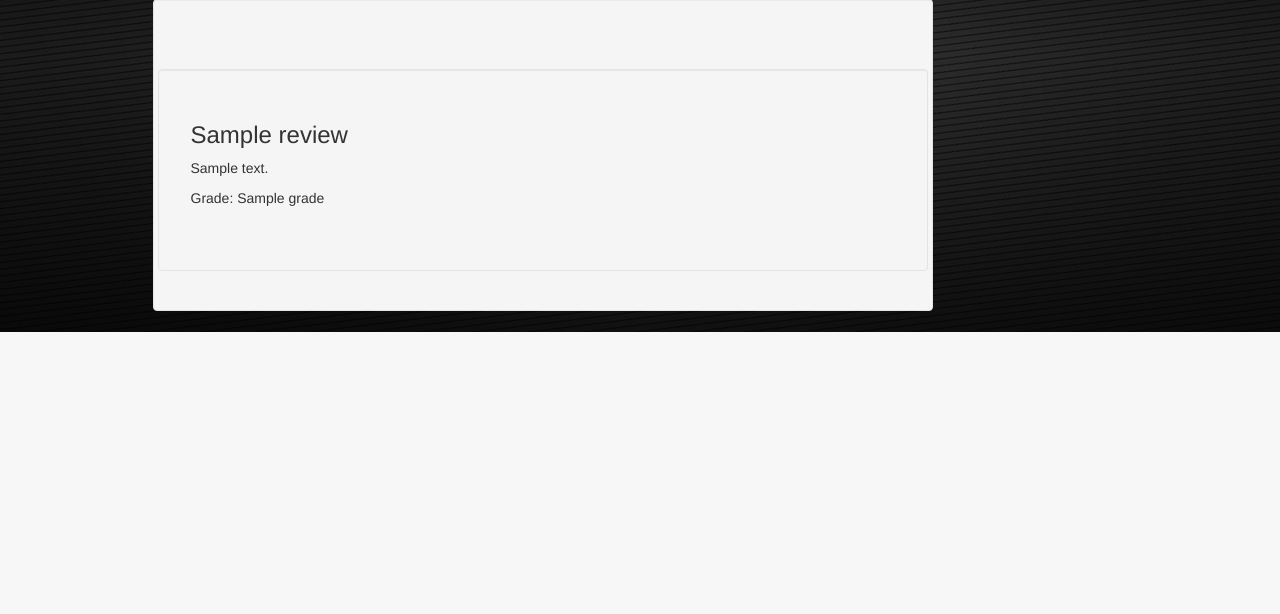
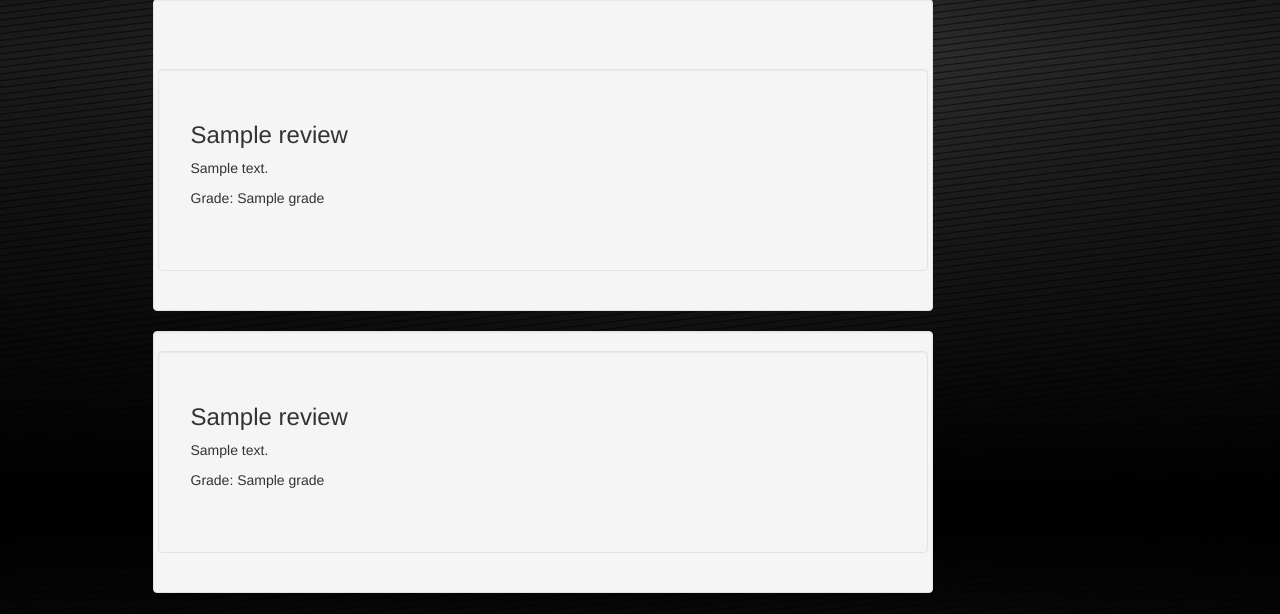
Before and after one commit to superspindel/onlineStore, a Flask app: template storeSite/templates/test.html in a window 1280 px wide. Shown: the part 1294-1908 px from the top of the page. Before the commit the page ends 1626 px from the top, so only its background shows below. Run offline with Flask 3, Linux system fonts and the light colour scheme; the template is opened without the code that fills it: most values are stand-ins (such as "Sample title", 1, 10 or a date in 2020); some libraries are stand-ins or nearby versions.

Commit message:
fixat review för offline

```diff
--- a/storeSite/common/functions.py
+++ b/storeSite/common/functions.py
@@ -169,7 +169,8 @@ def getDictionary(**kwargs):
     except:
         pass
     try:
-        data['allReviews'] = review.fetchAllReviews(kwargs['prod_id'])
+        if not 'email' in kwargs['session']:
+            data['allReviews'] = review.fetchAllReviews(kwargs['prod_id'])
     except:
         pass
     try:
--- a/storeSite/templates/showReviews.html
+++ b/storeSite/templates/showReviews.html
@@ -33,4 +33,21 @@
 {% endfor %}
 </div>
 {% endif %}
+
+{% if dictionary.allReviews %}
+<div class="row well">
+	{% for review in dictionary.allReviews %}
+	<div class="row well">
+    <div class="thumbnail">
+		<div class="caption" id="allReviews">
+        <h3 class="title">{{ review.title }}</h3>
+        <p class="description">{{ review.description }}</p>
+		<p class="price">Grade: {{review.grade}}</p>
+      </div>
+    </div>
+  </div>
+{% endfor %}
+</div>
+{% endif %}
+
 {% endblock %}
```
